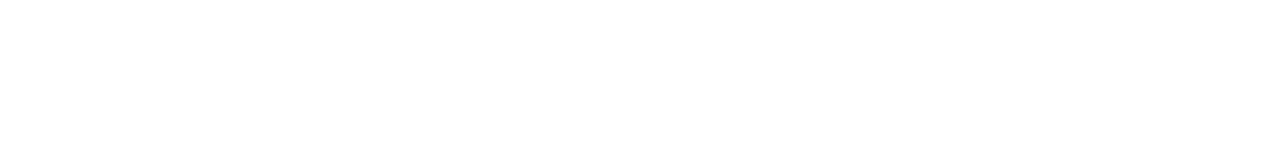
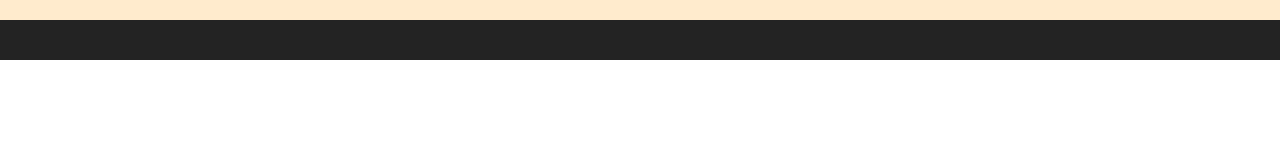
Before and after one commit to centralrepository-phb5/izumi, a plain HTML site: page index.html in a window 1280 px wide. Drawn offline with Linux system fonts and the light colour scheme.

Commit message:
first commit

```diff
--- /dev/null
+++ b/assets/css/style.css
@@ -0,0 +1,31 @@
+/*======== GOOGLE FONTS =========*/
+
+@import url("https://fonts.googleapis.com/css2?family=Montserrat:wght@100;200;300;400;500;600;700;800;900&display=swap");
+* {
+    margin: 0;
+    padding: 0;
+    -webkit-box-sizing: border-box;
+    box-sizing: border-box;
+    position: relative;
+}
+
+html {
+    font-size: 62.5%;
+}
+
+body {
+    font-size: 1.4rem;
+    font-family: "Montserrat", sans-serif;
+    font-weight: 400;
+    position: relative;
+}
+
+.header-area {
+    background-color: blanchedalmond;
+    padding: 1rem;
+}
+
+.footer-area {
+    background: #1b1b1bf5;
+    padding: 2rem 0;
+}
--- a/index.html
+++ b/index.html
@@ -1,12 +1,35 @@
 <!DOCTYPE html>
 <html lang="en">
+
 <head>
     <meta charset="UTF-8">
     <meta http-equiv="X-UA-Compatible" content="IE=edge">
     <meta name="viewport" content="width=device-width, initial-scale=1.0">
-    <title>Document</title>
+    <title>Izumi - Creative Resturant</title>
+    <link rel="stylesheet" href="./assets/css/bootstrap.min.css">
+    <link rel="stylesheet" href="./assets/css/style.css">
+
 </head>
+
 <body>
+    <header class="header-area">
+
+    </header>
+
+    <main>
+        <section>
+            <div class="container">
+
+            </div>
+        </section>
+    </main>
+
+    <footer class="footer-area">
+        <div class="container">
+
+        </div>
+    </footer>
 
 </body>
+
 </html>
```
Also changed, not shown: assets/css/bootstrap.min.css (added), assets/js/bootstrap.min.js (added).
